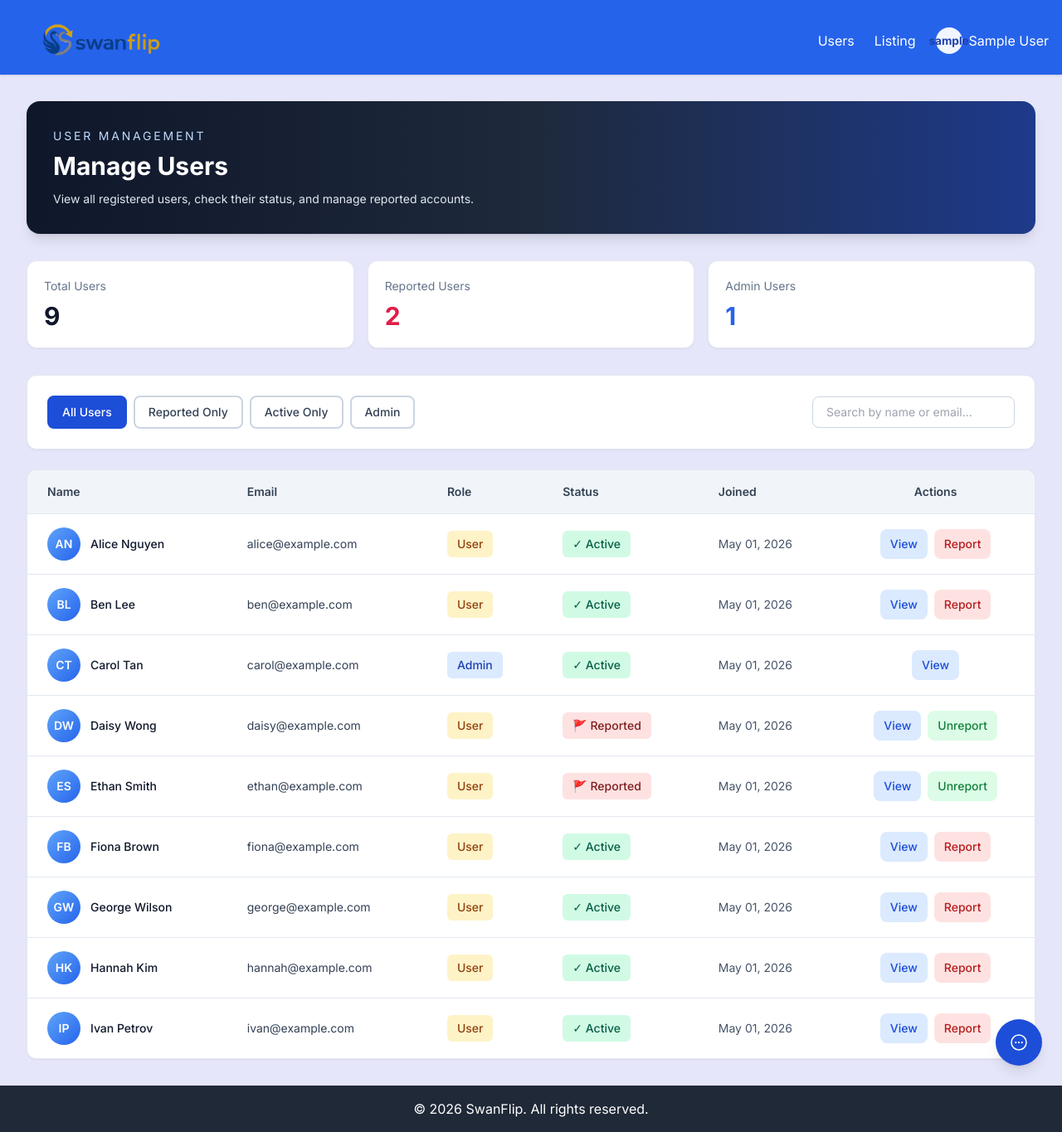
After one commit to husthunterpy01/CITS5505-Project, a Flask app: page /admin/users in a window 1280 px wide. The commit adds this page. Shown: the whole page at 83% size. Run offline with Flask 3, Linux system fonts and the light colour scheme; the visitor is signed in with stand-in values (Sample User, id 1); some libraries are stand-ins or nearby versions.

Commit message:
feat: update manage users UI

```diff
--- a/app/route.py
+++ b/app/route.py
@@ -223,11 +223,11 @@ def admin_home_page():
 @AuthService.role_accepted('admin')
 def admin_users_page():
     all_users = User.query.all()
-    return render_template('admin_users.html', users=all_users)
+    return render_template('usermanager.html', users=all_users)
 
 
 @main.route('/admin/reports')
 @AuthService.role_accepted('admin')
 def admin_reports_page():
     suspicious_products = Product.query.filter_by(is_legit=False).all()
-    return render_template('admin_reports.html', products=suspicious_products)
+    return render_template('postmanager.html', products=suspicious_products)
--- a/app/service/auth.py
+++ b/app/service/auth.py
@@ -45,7 +45,7 @@ class AuthService:
             last_name=cleaned_last_name,
             email=normalized_email,
             password=hashed_password,
-            role='normal',
+            role='user',
             is_report=False,
         )
 
--- /dev/null
+++ b/static/pages/AdminPage/usermanager.css
@@ -0,0 +1,35 @@
+.user-status-badge {
+  display: inline-block;
+  padding: 0.375rem 0.75rem;
+  border-radius: 0.375rem;
+  font-size: 0.875rem;
+  font-weight: 500;
+}
+
+.status-active {
+  background-color: #d1fae5;
+  color: #065f46;
+}
+
+.status-reported {
+  background-color: #fee2e2;
+  color: #7f1d1d;
+}
+
+.role-badge {
+  display: inline-block;
+  padding: 0.375rem 0.75rem;
+  border-radius: 0.375rem;
+  font-size: 0.875rem;
+  font-weight: 500;
+}
+
+.role-admin {
+  background-color: #dbeafe;
+  color: #1e40af;
+}
+
+.role-user {
+  background-color: #fef3c7;
+  color: #92400e;
+}
--- /dev/null
+++ b/static/pages/AdminPage/usermanager.js
@@ -0,0 +1,169 @@
+// User data embedded in the page
+let usersData = [];
+
+// Initialize page with user data from global variable
+function initializeUserManager(users) {
+  usersData = users;
+  setupEventListeners();
+}
+
+function setupEventListeners() {
+  // Filter functionality
+  document.querySelectorAll('.filter-btn').forEach(btn => {
+    btn.addEventListener('click', function() {
+      const filter = this.getAttribute('data-filter');
+
+      // Update button states
+      document.querySelectorAll('.filter-btn').forEach(b => {
+        b.classList.remove('bg-blue-700', 'border-blue-700', 'text-white');
+        b.classList.add('border-slate-300', 'bg-white', 'text-slate-700');
+      });
+      this.classList.remove('border-slate-300', 'bg-white', 'text-slate-700');
+      this.classList.add('bg-blue-700', 'border-blue-700', 'text-white');
+
+      // Filter rows
+      filterUsers(filter);
+    });
+  });
+
+  // Search functionality
+  const searchInput = document.getElementById('search-input');
+  if (searchInput) {
+    searchInput.addEventListener('keyup', function() {
+      const searchTerm = this.value.toLowerCase();
+      const rows = document.querySelectorAll('.user-row');
+
+      rows.forEach(row => {
+        const name = row.getAttribute('data-name');
+        const email = row.getAttribute('data-email');
+
+        if (name.includes(searchTerm) || email.includes(searchTerm)) {
+          row.style.display = '';
+        } else {
+          row.style.display = 'none';
+        }
+      });
+    });
+  }
+
+  // Close modal when clicking outside
+  const modal = document.getElementById('user-modal');
+  if (modal) {
+    modal.addEventListener('click', function(e) {
+      if (e.target === this) {
+        closeModal();
+      }
+    });
+  }
+}
+
+function filterUsers(filter) {
+  const rows = document.querySelectorAll('.user-row');
+
+  rows.forEach(row => {
+    const isReported = row.getAttribute('data-reported') === 'true';
+    const isAdmin = row.getAttribute('data-role') === 'admin';
+
+    if (filter === 'all') {
+      row.style.display = '';
+    } else if (filter === 'reported') {
+      row.style.display = isReported ? '' : 'none';
+    } else if (filter === 'active') {
+      row.style.display = !isReported && !isAdmin ? '' : 'none';
+    } else if (filter === 'admin') {
+      row.style.display = isAdmin ? '' : 'none';
+    }
+  });
+}
+
+function viewUserDetails(userId) {
+  const user = usersData.find(u => u.id === userId);
+  if (!user) return;
+
+  const modal = document.getElementById('user-modal');
+  const content = document.getElementById('modal-content');
+
+  const isAdmin = user.role.toLowerCase() === 'admin';
+
+  content.innerHTML = `
+    <div class="space-y-4">
+      <div class="flex items-center justify-center gap-3 pb-4 border-b border-slate-200">
+        <div class="h-12 w-12 rounded-full bg-gradient-to-br from-blue-400 to-blue-600 flex items-center justify-center text-white font-bold text-lg">
+          ${user.firstName[0].toUpperCase()}${user.lastName[0].toUpperCase()}
+        </div>
+        <div>
+          <h3 class="font-semibold text-slate-900">${user.firstName} ${user.lastName}</h3>
+          <p class="text-sm text-slate-500">${user.email}</p>
+        </div>
+      </div>
+
+      <div>
+        <p class="text-sm font-medium text-slate-600">Role</p>
+        <p class="text-slate-900 mt-1"><span class="role-badge role-${user.role.toLowerCase()}">${user.role.charAt(0).toUpperCase() + user.role.slice(1)}</span></p>
+      </div>
+
+      <div>
+        <p class="text-sm font-medium text-slate-600">Status</p>
+        <p class="text-slate-900 mt-1">
+          ${user.isReport ? '<span class="user-status-badge status-reported">🚩 Reported</span>' : '<span class="user-status-badge status-active">✓ Active</span>'}
+        </p>
+      </div>
+
+      <div>
+        <p class="text-sm font-medium text-slate-600">Joined</p>
+        <p class="text-slate-900 mt-1">${user.createdAt}</p>
+      </div>
+
+      <div>
+        <p class="text-sm font-medium text-slate-600">Products Listed</p>
+        <p class="text-slate-900 mt-1">${user.productCount}</p>
+      </div>
+
+      <div>
+        <p class="text-sm font-medium text-slate-600">Notes</p>
+        <p class="text-slate-900 mt-1 text-sm bg-slate-50 p-2 rounded">${user.review}</p>
+      </div>
+
+      ${isAdmin ? '<div class="text-sm text-slate-500 bg-blue-50 p-3 rounded">Admin users cannot be reported.</div>' : ''}
+    </div>
+  `;
+
+  modal.classList.remove('hidden');
+}
+
+function closeModal() {
+  const modal = document.getElementById('user-modal');
+  modal.classList.add('hidden');
+}
+
+function reportUser(userId) {
+  const user = usersData.find(u => u.id === userId);
+  if (!user) return;
+
+  // Prevent reporting admins
+  if (user.role.toLowerCase() === 'admin') {
+    alert('Admin users cannot be reported.');
+    return;
+  }
+
+  if (confirm('Are you sure you want to report this user?')) {
+    // This would typically call an API endpoint to update the user status
+    alert('User reported successfully. This would be implemented with a backend API call.');
+  }
+}
+
+function unreportUser(userId) {
+  if (confirm('Are you sure you want to unreport this user?')) {
+    // This would typically call an API endpoint to update the user status
+    alert('User unreported successfully. This would be implemented with a backend API call.');
+  }
+}
+
+// Initialize when DOM is ready
+document.addEventListener('DOMContentLoaded', function() {
+  setupEventListeners();
+  // Initialize the user manager if usersData is available
+  if (typeof usersData !== 'undefined' && usersData.length > 0) {
+    initializeUserManager(usersData);
+  }
+});
--- a/templates/header.html
+++ b/templates/header.html
@@ -15,7 +15,7 @@
                 {% if session.get('user_role') == 'admin' %}
                 <!-- Admin Navbar -->
                 <li class="ml-auto"><a class="hover:underline nav-link" href="{{ url_for('main.admin_users_page') }}">Users</a></li>
-                <li><a class="hover:underline nav-link" href="{{ url_for('main.admin_reports_page') }}">Reports</a></li>
+                <li><a class="hover:underline nav-link" href="{{ url_for('main.admin_reports_page') }}">Listing</a></li>
                 <li>
                     <details class="profile-menu">
                         <summary class="profile-trigger">
--- /dev/null
+++ b/templates/usermanager.html
@@ -0,0 +1,211 @@
+{% extends 'base.html' %}
+
+{% block title %}User Management - SwanFlip{% endblock %}
+
+{% block page_css %}
+<link rel="stylesheet" href="{{ url_for('static', filename='pages/AdminPage/usermanager.css') }}" />
+{% endblock %}
+
+{% block content %}
+<section class="mx-auto w-full max-w-7xl px-4 py-8 sm:px-6 lg:px-8">
+  <!-- Header -->
+  <div class="mb-8 rounded-2xl bg-gradient-to-r from-slate-900 via-slate-800 to-blue-900 p-8 text-white shadow-lg">
+    <p class="text-sm uppercase tracking-[0.2em] text-blue-200">User Management</p>
+    <h1 class="mt-2 text-3xl font-bold">Manage Users</h1>
+    <p class="mt-3 max-w-2xl text-sm text-slate-200">
+      View all registered users, check their status, and manage reported accounts.
+    </p>
+  </div>
+
+  <!-- Stats -->
+  <div class="mb-8 grid gap-4 sm:grid-cols-3">
+    <div class="rounded-xl border border-slate-200 bg-white p-5 shadow-sm">
+      <p class="text-sm text-slate-500">Total Users</p>
+      <p class="mt-2 text-3xl font-bold text-slate-900">{{ users|length or 0 }}</p>
+    </div>
+    <div class="rounded-xl border border-slate-200 bg-white p-5 shadow-sm">
+      <p class="text-sm text-slate-500">Reported Users</p>
+      <p class="mt-2 text-3xl font-bold text-rose-600">
+        {% set reported_count = users|selectattr('is_report')|list|length %}
+        {{ reported_count }}
+      </p>
+    </div>
+    <div class="rounded-xl border border-slate-200 bg-white p-5 shadow-sm">
+      <p class="text-sm text-slate-500">Admin Users</p>
+      <p class="mt-2 text-3xl font-bold text-blue-600">
+        {% set admin_count = users|selectattr('role', 'equalto', 'admin')|list|length %}
+        {{ admin_count }}
+      </p>
+    </div>
+  </div>
+
+  <!-- Filter Section -->
+  <div class="mb-6 rounded-xl border border-slate-200 bg-white p-6 shadow-sm">
+    <div class="flex flex-col gap-4 sm:flex-row sm:items-center sm:justify-between">
+      <div class="flex gap-2">
+        <button
+          type="button"
+          data-filter="all"
+          class="filter-btn rounded-lg border-2 border-blue-700 bg-blue-700 px-4 py-2 text-sm font-medium text-white transition hover:bg-blue-800">
+          All Users
+        </button>
+        <button
+          type="button"
+          data-filter="reported"
+          class="filter-btn rounded-lg border-2 border-slate-300 bg-white px-4 py-2 text-sm font-medium text-slate-700 transition hover:border-slate-400">
+          Reported Only
+        </button>
+        <button
+          type="button"
+          data-filter="active"
+          class="filter-btn rounded-lg border-2 border-slate-300 bg-white px-4 py-2 text-sm font-medium text-slate-700 transition hover:border-slate-400">
+          Active Only
+        </button>
+        <button
+          type="button"
+          data-filter="admin"
+          class="filter-btn rounded-lg border-2 border-slate-300 bg-white px-4 py-2 text-sm font-medium text-slate-700 transition hover:border-slate-400">
+          Admin
+        </button>
+      </div>
+      <input
+        type="text"
+        id="search-input"
+        placeholder="Search by name or email..."
+        class="rounded-lg border border-slate-300 px-4 py-2 text-sm focus:border-blue-500 focus:outline-none focus:ring-2 focus:ring-blue-200"
+      />
+    </div>
+  </div>
+
+  <!-- Users Table -->
+  <div class="rounded-xl border border-slate-200 bg-white shadow-sm overflow-hidden">
+    <div class="overflow-x-auto">
+      <table class="w-full text-left text-sm">
+        <thead class="bg-slate-100 text-slate-700 border-b border-slate-200">
+          <tr>
+            <th class="px-6 py-4 font-semibold">Name</th>
+            <th class="px-6 py-4 font-semibold">Email</th>
+            <th class="px-6 py-4 font-semibold">Role</th>
+            <th class="px-6 py-4 font-semibold">Status</th>
+            <th class="px-6 py-4 font-semibold">Joined</th>
+            <th class="px-6 py-4 font-semibold text-center">Actions</th>
+          </tr>
+        </thead>
+        <tbody class="divide-y divide-slate-200">
+          {% if users %}
+            {% for user in users %}
+            <tr class="bg-white hover:bg-slate-50 transition user-row" data-reported="{{ user.is_report|lower }}" data-role="{{ user.role|lower }}" data-name="{{ user.first_name }} {{ user.last_name }}".lower() data-email="{{ user.email|lower }}">
+              <td class="px-6 py-4 font-medium text-slate-900">
+                <div class="flex items-center gap-3">
+                  <div class="h-10 w-10 rounded-full bg-gradient-to-br from-blue-400 to-blue-600 flex items-center justify-center text-white font-semibold text-sm">
+                    {{ (user.first_name[0]|upper) }}{{ (user.last_name[0]|upper) }}
+                  </div>
+                  <span>{{ user.first_name }} {{ user.last_name }}</span>
+                </div>
+              </td>
+              <td class="px-6 py-4 text-slate-700">{{ user.email }}</td>
+              <td class="px-6 py-4">
+                <span class="role-badge role-{{ user.role|lower }}">
+                  {{ user.role|capitalize }}
+                </span>
+              </td>
+              <td class="px-6 py-4">
+                {% if user.is_report %}
+                  <span class="user-status-badge status-reported">🚩 Reported</span>
+                {% else %}
+                  <span class="user-status-badge status-active">✓ Active</span>
+                {% endif %}
+              </td>
+              <td class="px-6 py-4 text-slate-600">
+                {{ user.created_at.strftime('%b %d, %Y') if user.created_at else 'N/A' }}
+              </td>
+              <td class="px-6 py-4 text-center">
+                {% if user.role|lower == 'admin' %}
+                <button
+                  type="button"
+                  class="inline-flex items-center rounded-lg bg-blue-100 px-3 py-2 text-sm font-medium text-blue-700 hover:bg-blue-200 transition"
+                  onclick="viewUserDetails({{ user.user_id }})">
+                  View
+                </button>
+                {% else %}
+                <div class="flex items-center justify-center gap-2">
+                  <button
+                    type="button"
+                    class="inline-flex items-center rounded-lg bg-blue-100 px-3 py-2 text-sm font-medium text-blue-700 hover:bg-blue-200 transition"
+                    onclick="viewUserDetails({{ user.user_id }})">
+                    View
+                  </button>
+                  {% if user.is_report %}
+                  <button
+                    type="button"
+                    class="inline-flex items-center rounded-lg bg-green-100 px-3 py-2 text-sm font-medium text-green-700 hover:bg-green-200 transition"
+                    onclick="unreportUser({{ user.user_id }})">
+                    Unreport
+                  </button>
+                  {% else %}
+                  <button
+                    type="button"
+                    class="inline-flex items-center rounded-lg bg-red-100 px-3 py-2 text-sm font-medium text-red-700 hover:bg-red-200 transition"
+                    onclick="reportUser({{ user.user_id }})">
+                    Report
+                  </button>
+                  {% endif %}
+                </div>
+                {% endif %}
+              </td>
+            </tr>
+            {% endfor %}
+          {% else %}
+            <tr>
+              <td colspan="6" class="px-6 py-8 text-center text-slate-500">
+                No users found.
+              </td>
+            </tr>
+          {% endif %}
+        </tbody>
+      </table>
+    </div>
+  </div>
+</section>
+
+<!-- User Details Modal -->
+<div id="user-modal" class="hidden fixed inset-0 z-50 flex items-center justify-center bg-black bg-opacity-50">
+  <div class="bg-white rounded-xl shadow-lg max-w-md w-full mx-4 max-h-96 overflow-y-auto">
+    <div class="bg-gradient-to-r from-slate-900 to-blue-900 p-6 text-white rounded-t-xl">
+      <h2 class="text-xl font-bold">User Details</h2>
+    </div>
+    <div id="modal-content" class="p-6">
+      <!-- Content will be populated by JavaScript -->
+    </div>
+    <div class="flex gap-3 border-t border-slate-200 p-6">
+      <button
+        type="button"
+        onclick="closeModal()"
+        class="flex-1 rounded-lg border border-slate-300 px-4 py-2 font-medium text-slate-700 hover:bg-slate-50 transition">
+        Close
+      </button>
+    </div>
+  </div>
+</div>
+
+<script src="{{ url_for('static', filename='pages/AdminPage/usermanager.js') }}"></script>
+<script>
+  // User data from server - passed to external script
+  const usersData = [
+    {% for user in users %}
+    {
+      id: {{ user.user_id }},
+      firstName: "{{ user.first_name }}",
+      lastName: "{{ user.last_name }}",
+      email: "{{ user.email }}",
+      role: "{{ user.role }}",
+      isReport: {{ user.is_report|lower }},
+      review: "{{ user.review or 'No notes' }}",
+      createdAt: "{{ user.created_at.strftime('%B %d, %Y') if user.created_at else 'N/A' }}",
+      productCount: {{ user.products|length or 0 }}
+    },
+    {% endfor %}
+  ];
+</script>
+
+{% endblock %}
```
Also changed, not shown: templates/postmanager.html (added).
